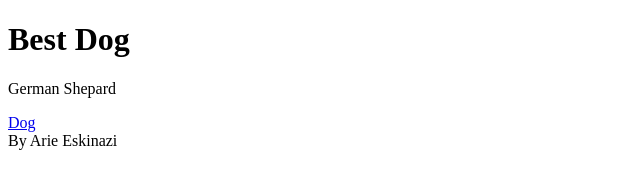
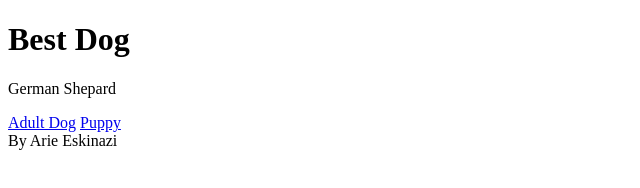
Before and after one commit to Arieleon25/HTML-and-CSS-Projects-AE, a plain HTML site: page Assignment.html in a window 1280 px wide. Shown: the full height of the page, 0-640 px from the left. Drawn offline with Linux system fonts and the light colour scheme.

Commit message:
AssignmentV4
Added Explicit link

```diff
--- a/Assignment.html
+++ b/Assignment.html
@@ -8,7 +8,8 @@
 		<h1>Best Dog</h1>
 		<main>
 			<p>German Shepard</p>
-			<a href="Dog.html">Dog</a>
+			<a href="Dog.html">Adult Dog</a>
+			<a href="https://www.purina.com.au/-/media/project/purina/main/breeds/puppies/puppy-german-shepherd.jpg?h=475&la=en&w=825&hash=132EA9A970453AC3545DF71584E6AFD7">Puppy</a>
 		</main>
 		<footer>By Arie Eskinazi</footer>
 	</body>
```
